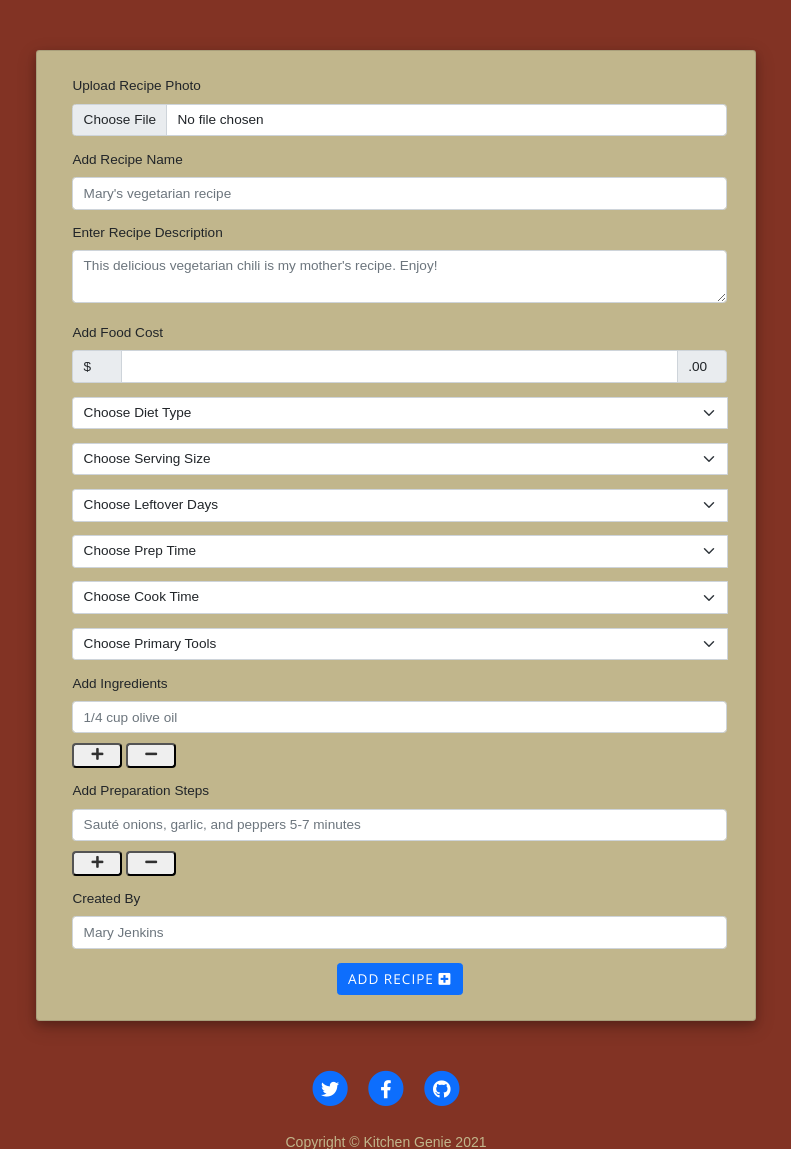
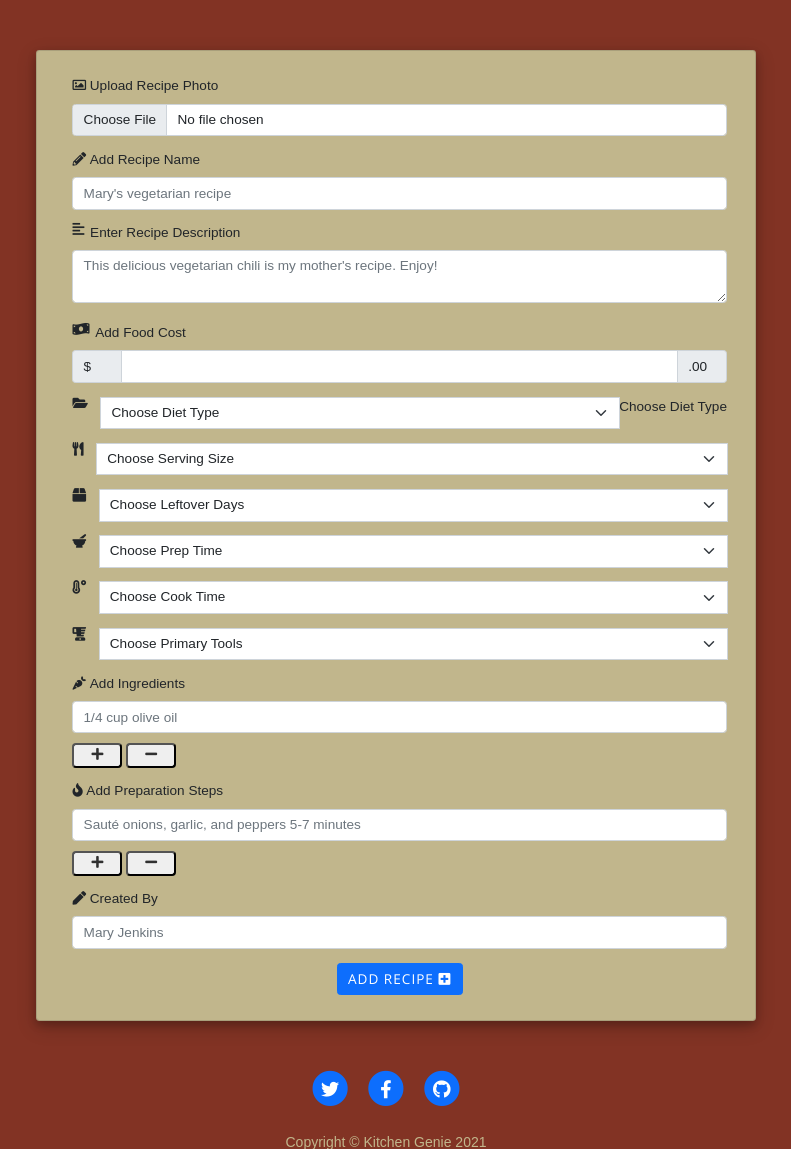
Before and after one commit to kashinak/kitchen-genie, a Flask app: page /add_recipe in a window 1280 px wide. Shown: the part 532-1681 px from the top of the page, without its empty margins (254-1045 px from the left). Run offline with Flask 2, Linux system fonts and the light colour scheme; data that the repository does not hold is empty; some libraries are stand-ins or nearby versions.

Commit message:
Add object_id functionality for singel_recipe flask view

```diff
--- a/run.py
+++ b/run.py
@@ -31,8 +31,39 @@ def group_recipes():
 
 @app.route("/add_recipe", methods=["GET", "POST"])
 def add_recipe():
-    return render_template("add_recipe.html")
-
+    if request.method == "POST":
+        recipe = {
+            "recipe_name": request.form.get("recipe_name"),
+            "description": request.form.get("description"),
+            "category_name": request.form.get("category_name"),
+            "cost": request.form.get("cost"),
+            "serving_size": request.form.get("serving_size"),
+            "leftover_days": request.form.get("leftover_days"),
+            "prep_time": request.form.get("prep_time"),
+            "cook_time": request.form.get("cook_time"),
+            "tools": request.form.getlist("tools"),
+            "ingredients": request.form.getlist("ingredients"),
+            "preparation": request.form.getlist("preparation"),
+            "created_by": session["user"]
+        }
+        mongo.db.tasks.insert_one(recipe)
+        flash("Task Successfully Added")
+        return redirect(url_for("single_recipe"))
+    categories = mongo.db.categories.find().sort("category_name")
+    servings = mongo.db.servings.find().sort("serving_size")
+    leftovers = mongo.db.leftovers.find().sort("leftover_days")
+    prep_times = mongo.db.prep_times.find().sort("prep_time")
+    cook_times = mongo.db.cook_times.find().sort("cook_time")
+    tools = mongo.db.tools.find().sort("tools")
+    # ingredients = mongo.db.ingredients.find("ingredients")
+    # preparation = mongo.db.ingredients.find("preparation")
+    # created_by = mongo.db.created_by.find("created_by")
+    return render_template(
+        "add_recipe.html", categories=categories,
+        servings=servings, leftovers=leftovers,
+        prep_times=prep_times, cook_times=cook_times, tools=tools)
+        # tools=tools, ingredients=ingredients,
+        # preparation=preparation, created_by=created_by)
 
 
 @app.route("/about")
@@ -120,10 +151,10 @@ def logout():
     return redirect(url_for("login"))
 
 
-@app.route("/single_recipe")
+@app.route("/single_recipe/")
 def single_recipe():
-    recipes = list(mongo.db.tasks.find())
-    return render_template("single_recipe.html", recipes=recipes)
+    recipe = mongo.db.recipes.find_one({'_id':ObjectId("615624a5209b2b20e09c0e61")})
+    return render_template("single_recipe.html", recipe=recipe)
 
 
 @app.route("/your_recipes")
--- a/templates/add_recipe.html
+++ b/templates/add_recipe.html
@@ -19,6 +19,7 @@
                 <div class="row">
                     <!-- Upload Image -->
                     <div class="mb-3">
+                        <i class="far fa-image"></i>
                         <label for="recipe_photo" class="form-label">Upload Recipe Photo</label>
                         <input class="form-control" type="file" id="recipe_photo" name="recipe_photo">
                     </div>
@@ -26,26 +27,30 @@
                 <div class="row recipe-name">
                     <!-- Recipe Name -->
                     <div class="col-12 mb-0">
+                        <i class="fas fa-pencil-alt"></i>
                         <label for="recipe_name" class="form-label">Add Recipe Name</label>
                     </div>
                     <div class="col-12">
                         <input type="text" class="form-control" id="recipe_name" name="recipe_name"
-                            placeholder="Mary's vegetarian recipe">
+                            placeholder="Mary's vegetarian recipe" minlength="5" maxlength="50" required>
                     </div>
                 </div>
                 <div class="row">
                     <!-- Recipe Description -->
                     <div class="col-12 input-group recipe-description mt-3 mb-0">
+                        <i class="fas fa-align-left mr-2"></i>
                         <label for="description">Enter Recipe Description</label>
                     </div>
                     <div class="col-12 input-group">
                         <textarea id="description" name="description" class="form-control card-text"
-                            aria-label="With textarea" placeholder="This delicious vegetarian chili is my mother's recipe. Enjoy!"></textarea>
+                        aria-label="With textarea" placeholder="This delicious vegetarian chili is my mother's recipe. Enjoy!"
+                        minlength="5" maxlength="200" required></textarea>
                     </div>
                 </div>
                 <div class="row">
                     <!-- Add Food Cost -->
                     <div class="col-12 input-group mb-0">
+                        <i class="fas fa-money-bill-wave mr-2"></i>
                         <label for="cost">Add Food Cost</label>
                     </div>
                 </div>
@@ -58,17 +63,19 @@
                 <div class="row dropdown-controls">
                     <!-- Category Selection -->
                     <div class="col-6 input-group mb-3 mt-3">
+                        <i class="fas fa-folder-open mr-3"></i>
                         <select id="category_name" name="category_name" class="form-select validate"
                             aria-label="Default select example" required>
                             <option selected>Choose Diet Type</option>
                             {% for category in categories %}
-                            <option value="{{ category.category_name }}">{{ category.category_name }}</option>
+                                <option value="{{ category.category_name }}">{{ category.category_name }}</option>
                             {% endfor %}
                         </select>
-                        <label for="category_name"></label>
+                        <label for="category_name">Choose Diet Type</label>
                     </div>
                     <!-- Serving Selection -->
                     <div class="col-6 input-group mb-3">
+                        <i class="fas fa-utensils mr-3"></i>
                         <select id="serving_size" name="serving_size" class="form-select validate"
                             aria-label="Default select example" required>
                             <option selected>Choose Serving Size</option>
@@ -82,6 +89,7 @@
                 <div class="row">
                     <!-- Leftover Selection -->
                     <div class="col-6 col-sm-12 input-group mb-3">
+                        <i class="fas fa-box mr-3"></i>
                         <select id="leftover_days" name="leftover_days" class="form-select validate"
                             aria-label="Default select example" required>
                             <option selected>Choose Leftover Days</option>
@@ -93,6 +101,7 @@
                     </div>
                     <!-- Prep Time Selection -->
                     <div class="col-6 col-sm-12 input-group mb-3">
+                        <i class="fas fa-mortar-pestle mr-3"></i>
                         <select id="prep_time" name="prep_time" class="form-select validate"
                             aria-label="Default select example" required>
                             <option selected>Choose Prep Time</option>
@@ -106,9 +115,10 @@
                 <div class="row">
                     <!-- Cook Time Selection -->
                     <div class="col-6 col-sm-12 input-group mb-3">
+                        <i class="fas fa-temperature-high mr-3"></i>
                         <select id="cook_time" name="cook_time" class="form-select validate"
                             aria-label="Default select example" required>
-                            <option selected>Choose Cook Time</option>
+                            <option selected><i class="fab fa-gripfire ml-0"></i>Choose Cook Time</option>
                             {% for cook in cook_times %}
                             <option value="{{ cook.cook_time }}">{{ cook.cook_time }}</option>
                             {% endfor %}
@@ -117,6 +127,7 @@
                     </div>
                     <!-- Primary Tool Selection -->
                     <div class="col-6 col-sm-12 input-group mb-3">
+                        <i class="fas fa-blender mr-3"></i>
                         <select id="tools" name="tools" class="form-select validate" aria-label="Default select example"
                             required>
                             <option selected>Choose Primary Tools</option>
@@ -131,6 +142,7 @@
                     <!-- Add Ingredients dynamic input boxes -->
                     <div class="col-12" id="ingredient-list">
                         <!-- input boxes to add ingredients one-by-one-->
+                        <i class="fas fa-carrot"></i>
                         <label for="ingredient">Add Ingredients </label>
                         <input type="text" id="ingredient" class="form-control ingredients" name="ingredient"
                             placeholder="1/4 cup olive oil" required />
@@ -144,6 +156,7 @@
                     <!-- Add Preparation Instructions dynamic input boxes -->
                     <div class="col-12 mt-3" id="preparation-list">
                         <!-- input boxes to add preparation steps one-by-one-->
+                        <i class="fas fa-fire"></i>
                         <label for="preparation">Add Preparation Steps</label>
                         <input type="text" id="preparation" name="preparation" class="form-control preparation-step"
                             placeholder="Sauté onions, garlic, and peppers 5-7 minutes" required />
@@ -158,6 +171,7 @@
                     <!-- Created By-->
                     <div class="col-12 mt-3">
                         <div class="mb-3">
+                            <i class="fas fa-pen"></i>
                             <label for="created_by" class="form-label">Created By</label>
                             <input type="text" class="form-control" id="created_by" name="created_by"
                                 placeholder="Mary Jenkins">
--- a/templates/group_recipes.html
+++ b/templates/group_recipes.html
@@ -8,8 +8,9 @@
                 <img src="static/img/avocado_toast.jpg" alt="">
                 <div class="info">
                     <h3>{{ recipe.recipe_name }}</h3>
+                    <h3>{{ recipe._id }}</h3>
                     <p></p>
-                    <a href="{{ url_for('single_recipe') }}"><button>view</button></a>
+                    <a href="{{ url_for('single_recipe', recipe_id=recipe._id) }}"><button>view</button></a>
                 </div>
             </div>
         </div>
--- a/templates/single_recipe.html
+++ b/templates/single_recipe.html
@@ -4,7 +4,7 @@
 
     <!-- code snippet from Coding Addict and freecodecamp.org "HTML & CSS Project Tutorial - Build a Recipes Website": https://www.youtube.com/watch?v=-8LTPIJBGwQ -->
     <div class="recipe-page">
-        {% for recipe in recipes %}
+
         <section class="recipe-hero">
             <h2>{{ recipe.recipe_name }}</h2>
             <img src="static/img/vegetarian_chili.jpg" class="img recipe-hero-img" alt="Vegetarian chili">
@@ -165,6 +165,6 @@
                 </div>
             </article>
         </section>
-        {% endfor %}
+
     </div>
 {% endblock %}
```
